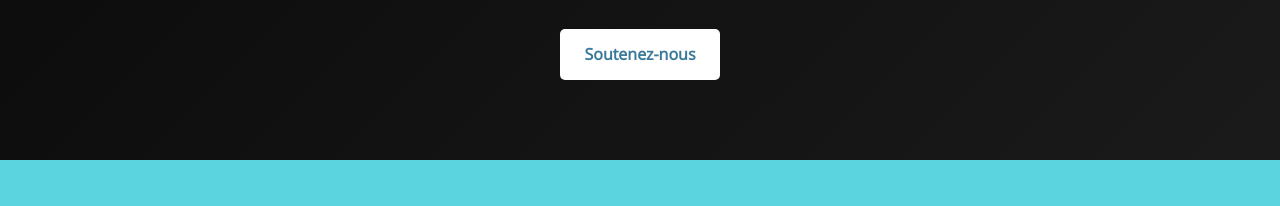
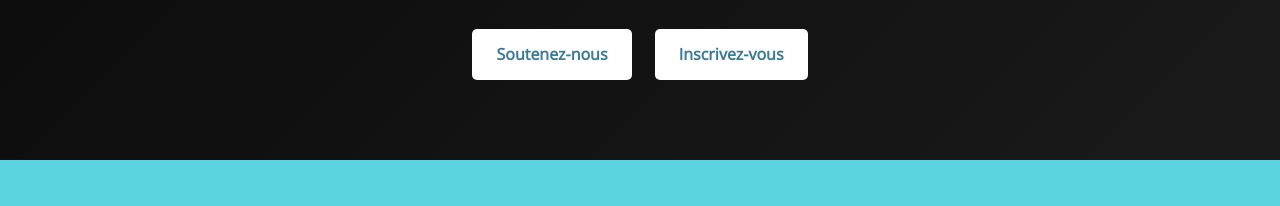
Before and after one commit to PDP-Libre/pdplibre.org, a website: page docs/index.html in a window 1280 px wide. Shown: the part 308-514 px from the top of the page. Drawn offline with Linux system fonts and the light colour scheme.

Commit message:
Update index.html
ajout d'un bouton "inscrivez-vous"

```diff
--- a/docs/index.html
+++ b/docs/index.html
@@ -367,6 +367,8 @@
             <h1>Pour une facturation électronique accessible à tous</h1>
             <p>PDPLibre.org est une association à but non lucratif ayant pour but de rendre accessible la facturation électronique au plus grand nombre.</p>
             <a href="#join-us" class="cta-button blue">Soutenez-nous</a>
+	     &emsp; <a href="https://framaforms.org/contacter-pdplibre-1742742972" id="contact" class="cta-button blue">Inscrivez-vous</a>
+
         </div>
     </header>
 
```
